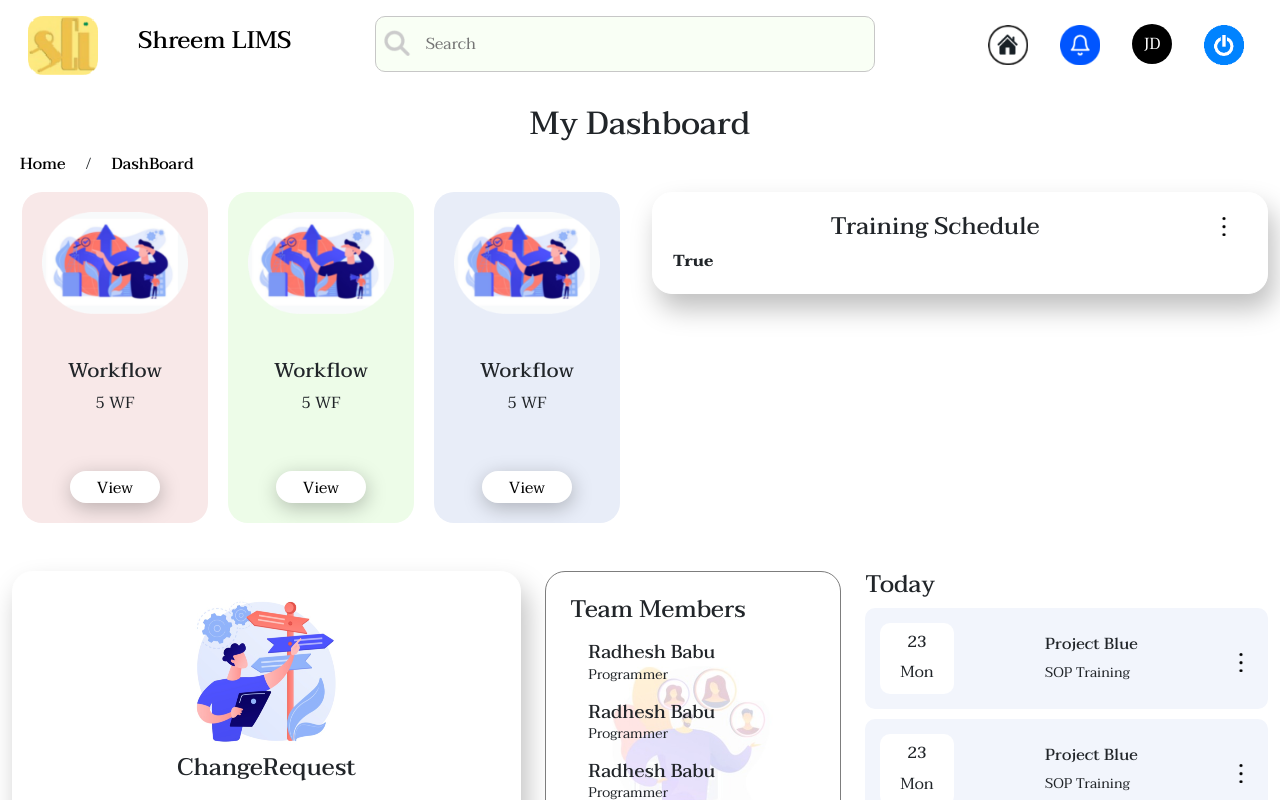
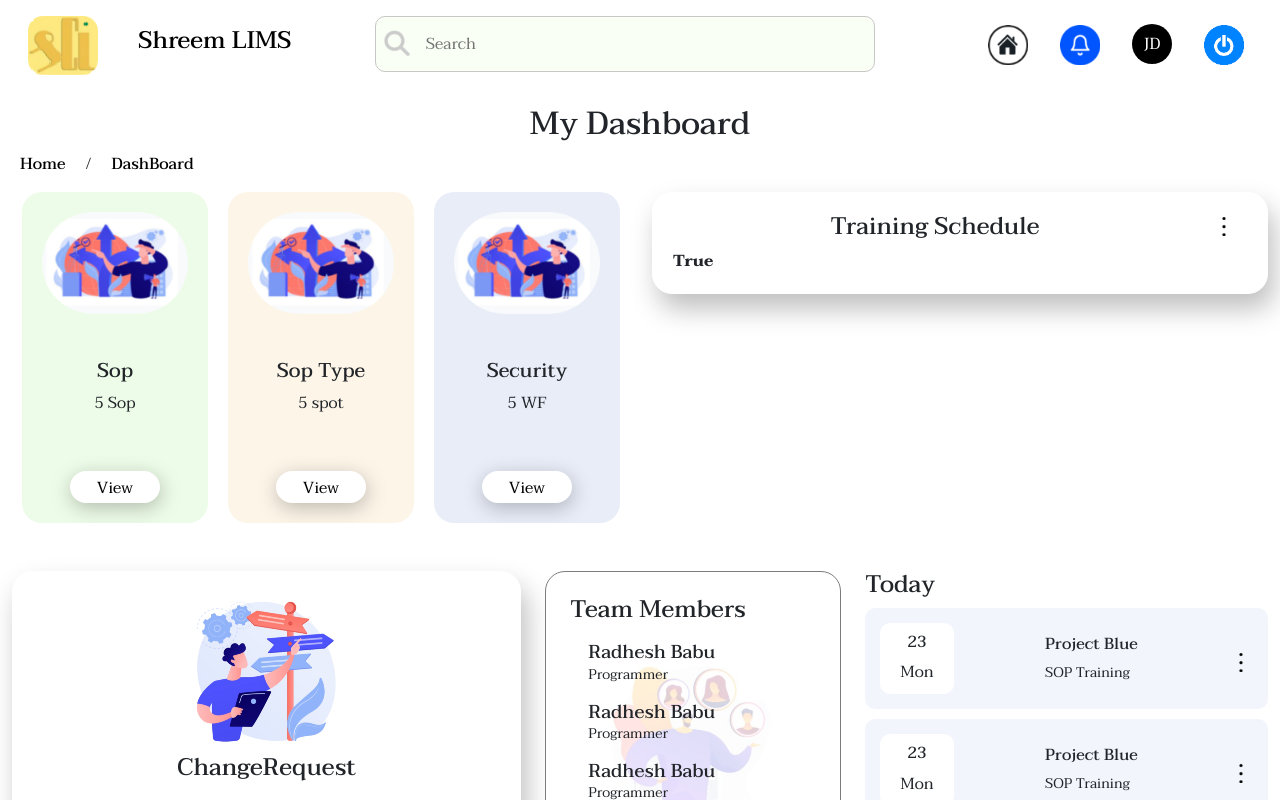
Before and after one commit to Naveen265s/ShreemLims, a React (Create React App) app: page / in a window 1280 px wide. Shown: the top 800 px of the page. Built offline with nearby package versions, Linux system fonts and the light colour scheme.

Commit message:
usersnew page

```diff
--- a/src/App.js
+++ b/src/App.js
@@ -3,26 +3,21 @@ import HeaderNav from "./components/headerNav/HeaderNav";
 import DashBoard from "./components/dashBoard/DashBoard";
 import BreadCrumbs from "./components/breadCrumbs/BreadCrumbs";
 import PageTitleHeader from "./components/pageTitleHeader/PageTitleHeader";
-import { BrowserRouter as Router, Route, Switch } from "react-router-dom";
+import { BrowserRouter as Router, Route, Routes } from "react-router-dom";
+import Users_Security from "./components/users&security/Users_Security";
 
 function App() {
     return (
-        // <Router>
-        //     <HeaderNav />
-        //     <PageTitleHeader />
-        //     <BreadCrumbs />
-        //     <Switch>
-        //         <Route exact path="/" component={DashBoard} />
-        //         <Route exact path="/" component={DashBoard} />
-        //         <Route exact path="/" component={DashBoard} />
-        //     </Switch>
-        // </Router>
-        <div>
+        <Router>
             <HeaderNav />
             <PageTitleHeader />
             <BreadCrumbs />
             <DashBoard />
-        </div>
+            <Routes>
+                <Route exact path="/" component={DashBoard} />
+                <Route path="/Users_Security" component={Users_Security} />
+            </Routes>
+        </Router>
     );
 }
 
--- a/src/components/dashBoardSlider/DashBoardSlider.js
+++ b/src/components/dashBoardSlider/DashBoardSlider.js
@@ -2,13 +2,17 @@ import React from "react";
 import Slider from "react-slick";
 import "./DashBoardSlider.scss";
 import SliderImage from "./assets/slider.png";
+import { useNavigate } from "react-router-dom";
 
 export default function SimpleSlider() {
+    const navigate = useNavigate();
+
+    navigate('/User_S');
     var settings = {
-        arrow: false,
+        arrow: true,
         lazyLoad: true,
         dots: false,
-        infinite: true,
+        infinite: false,
         speed: 500,
         slidesToShow: 4,
         slidesToScroll: 1,
@@ -49,6 +53,18 @@ export default function SimpleSlider() {
                     </div>
                     <h5>Workflow</h5>
                     <p>5 WF</p>
+                    <a href="/Users_Security" className="action">
+                        View
+                    </a>
+                </div>
+                <div className="product-info">
+                    <div className="product-img">
+                        <figure>
+                            <img src={SliderImage} alt="sliderImage" />
+                        </figure>
+                    </div>
+                    <h5>Sop</h5>
+                    <p>5 Sop</p>
                     <a href="#view" className="action">
                         View
                     </a>
@@ -59,8 +75,8 @@ export default function SimpleSlider() {
                             <img src={SliderImage} alt="sliderImage" />
                         </figure>
                     </div>
-                    <h5>Workflow</h5>
-                    <p>5 WF</p>
+                    <h5>Sop Type</h5>
+                    <p>5 spot</p>
                     <a href="#view" className="action">
                         View
                     </a>
@@ -71,31 +87,7 @@ export default function SimpleSlider() {
                             <img src={SliderImage} alt="sliderImage" />
                         </figure>
                     </div>
-                    <h5>Workflow</h5>
-                    <p>5 WF</p>
-                    <a href="#view" className="action">
-                        View
-                    </a>
-                </div>
-                <div className="product-info">
-                    <div className="product-img">
-                        <figure>
-                            <img src={SliderImage} alt="sliderImage" />
-                        </figure>
-                    </div>
-                    <h5>Workflow</h5>
-                    <p>5 WF</p>
-                    <a href="#view" className="action">
-                        View
-                    </a>
-                </div>
-                <div className="product-info">
-                    <div className="product-img">
-                        <figure>
-                            <img src={SliderImage} alt="sliderImage" />
-                        </figure>
-                    </div>
-                    <h5>Workflow</h5>
+                    <h5>Security</h5>
                     <p>5 WF</p>
                     <a href="#view" className="action">
                         View
--- /dev/null
+++ b/src/components/users&security/Users_Security.js
@@ -0,0 +1,22 @@
+import React from 'react';
+import "./Users_Security.scss";
+
+function users_security() {
+    return (
+        <div>
+            <div className="d-flex">
+                <div>
+                    <button>Security Role</button>
+                </div>
+                <div>
+                    <button>Users Groups</button>
+                </div>
+                <div>
+                    <button>Users</button>
+                </div>
+            </div>
+        </div>
+    )
+}
+
+export default users_security
--- /dev/null
+++ b/src/components/users&security/Users_Security.scss
@@ -0,0 +1 @@
+@import "../../Variables&Fonts.scss";
```
Also changed, not shown: Notes and Info.txt.
